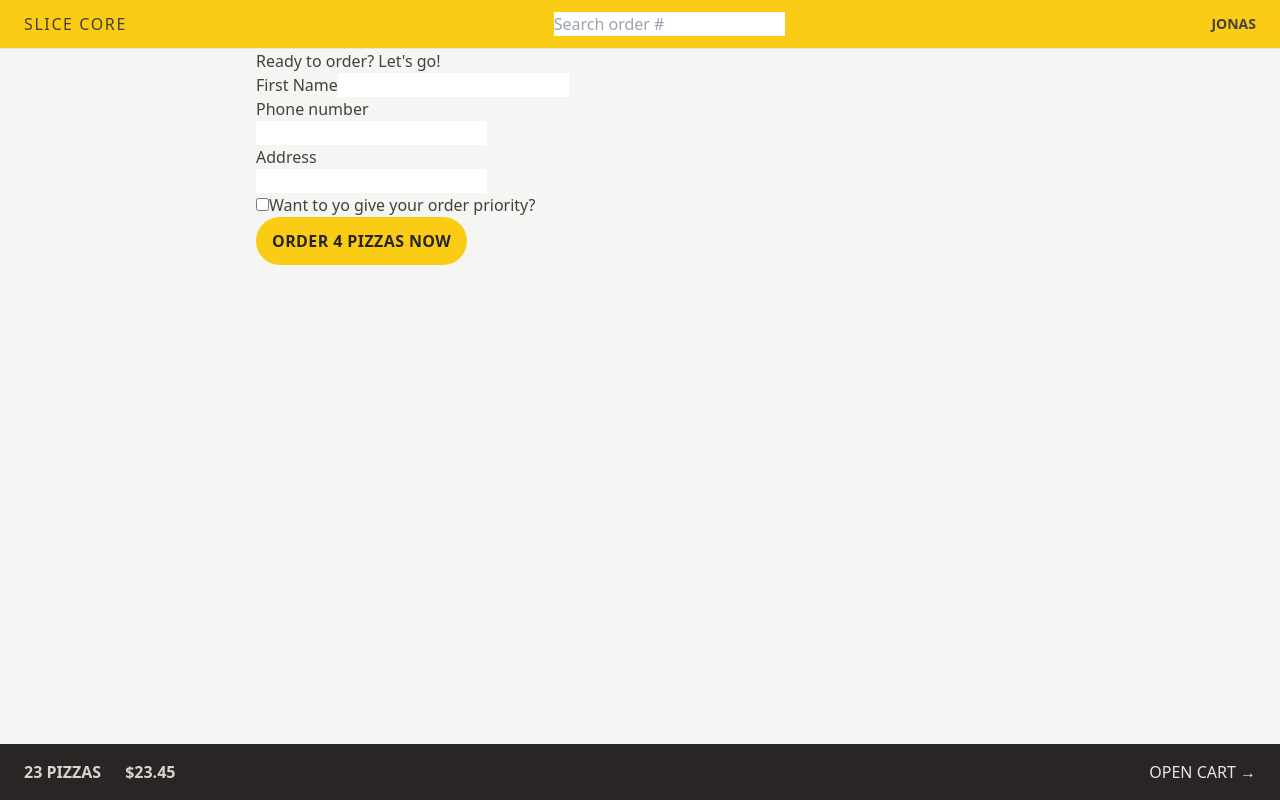
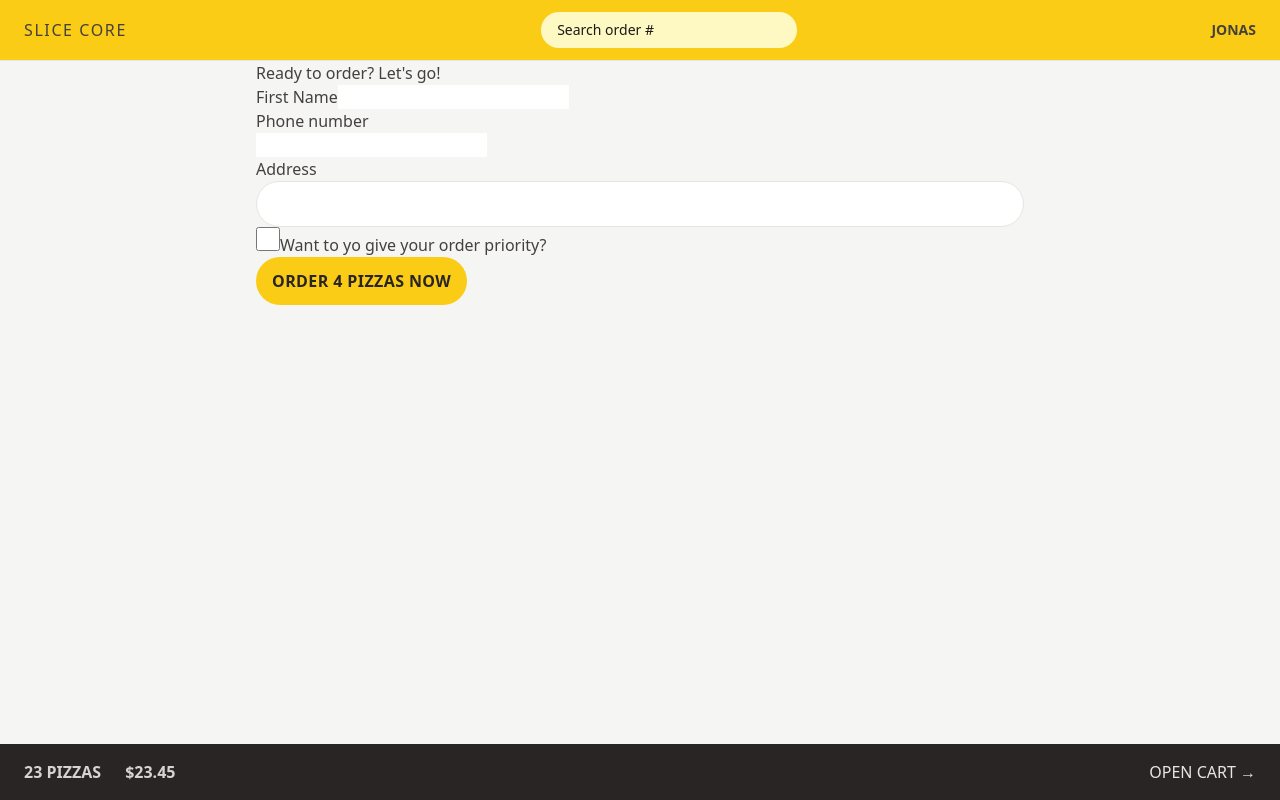
Before and after one commit to sheharyarr-ahmed/Slice-Core, a React (Vite) app: page /order/new in a window 1280 px wide. Built offline with nearby package versions, Linux system fonts and the light colour scheme.

Commit message:
style(order): improve form input and checkbox styling

```diff
--- a/src/features/order/CreateOrder.jsx
+++ b/src/features/order/CreateOrder.jsx
@@ -60,12 +60,18 @@
         <div>
           <label>Address</label>
           <div>
-            <input type="text" name="address" required />
+            <input
+              className="rounded-full border border-stone-200 px-4 py-2 text-sm transition-all placeholder:text-stone-400 focsu: outline-none focus:ring focus: ring-yellow-400 w-full md:px-6 md:py-3"
+              type="text"
+              name="address"
+              required
+            />
           </div>
         </div>
 
         <div>
           <input
+            className="h-6 w-6 accent-yellow-400 focus:ring focus:ring-offset-2"
             type="checkbox"
             name="priority"
             id="priority"
--- a/src/features/order/SearchOrder.jsx
+++ b/src/features/order/SearchOrder.jsx
@@ -30,6 +30,7 @@
         placeholder="Search order #"
         value={query}
         onChange={(e) => setQuery(e.target.value)}
+        className="rounded-full px-4 py-2 text-sm bg-yellow-100 placeholder:text-stone-900 w-28 sm:w-64 sm:focus:w-72 transition-all duration-300 focus:outline-none focus:ring focus:ring-yellow-500 focus:ring-opacity-50 "
       />
     </form>
   );
```
